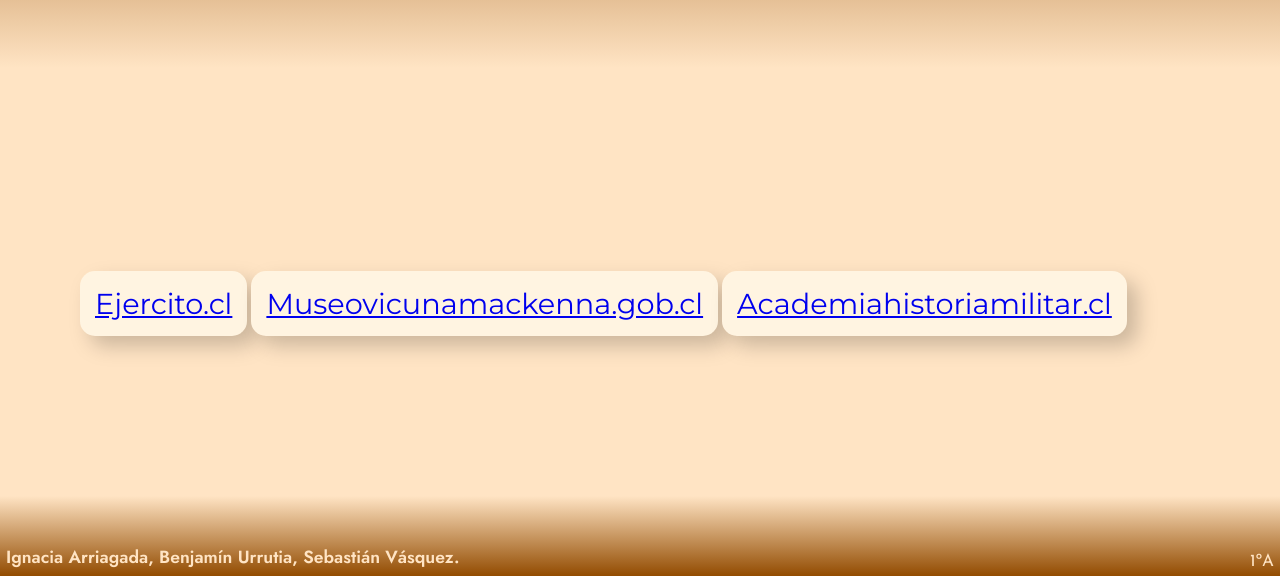
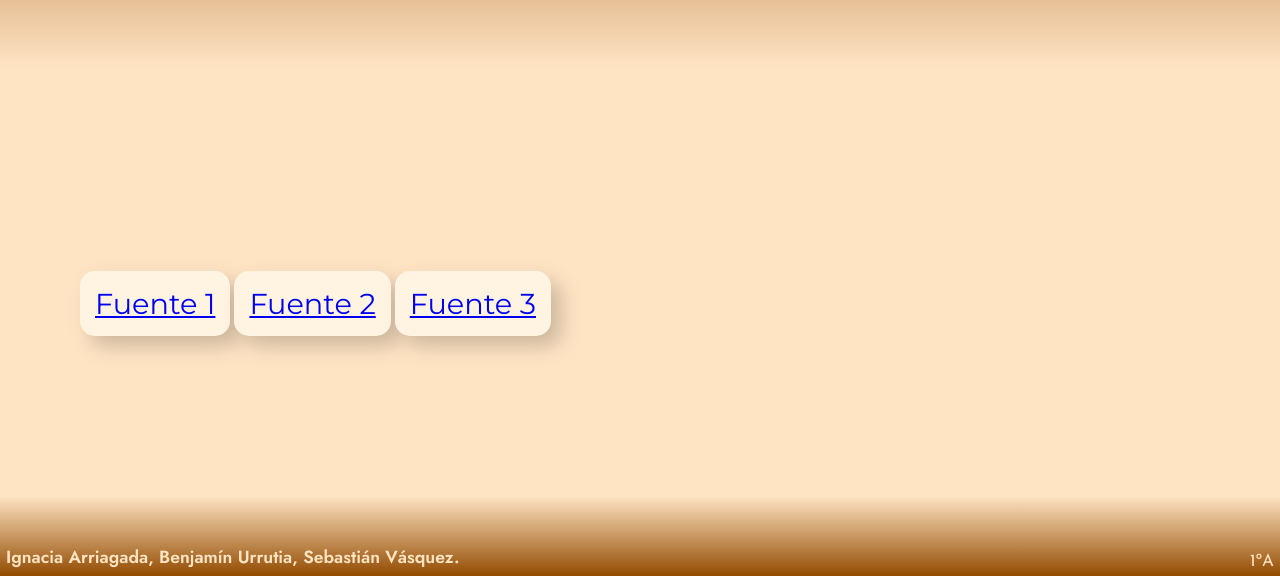
Before and after one commit to sebinsebon/qr, a plain HTML site: page index.html in a window 1280 px wide. Shown: the part 224-800 px from the top of the page. Drawn offline with Linux system fonts and the light colour scheme.

Commit message:
Update index.html

```diff
--- a/index.html
+++ b/index.html
@@ -26,10 +26,10 @@
 </head>
 <body>
     <div class="box">box</div>
-    <a href="http://www.ejercito.cl/efemerides/efemerides/MTM1" class="links">Ejercito.cl</a>
+    <a href="http://www.ejercito.cl/efemerides/efemerides/MTM1" class="links">Fuente 1</a>
     <a href="https://www.museovicunamackenna.gob.cl/publicaciones/historia-de-la-campana-de-tacna-y-arica-1879-1880
-    " class="links">Museovicunamackenna.gob.cl</a>
-    <a href="https://www.academiahistoriamilitar.cl/academia/arica-el-epilogo-de-una-campana-de-la-guerra-del-pacifico/" class="links">Academiahistoriamilitar.cl</a>
+    " class="links">Fuente 2</a>
+    <a href="https://www.academiahistoriamilitar.cl/academia/arica-el-epilogo-de-una-campana-de-la-guerra-del-pacifico/" class="links">Fuente 3</a>
 </body>
 <footer >
 
```
